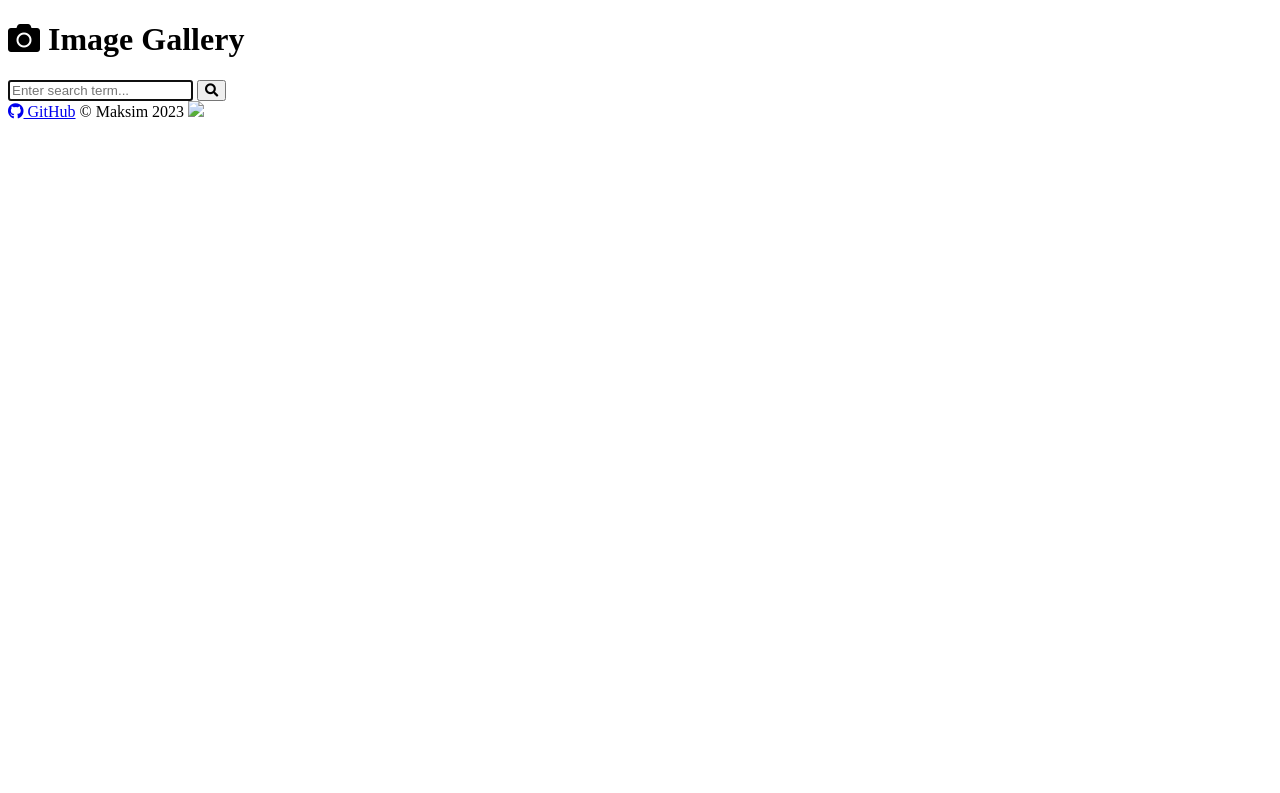
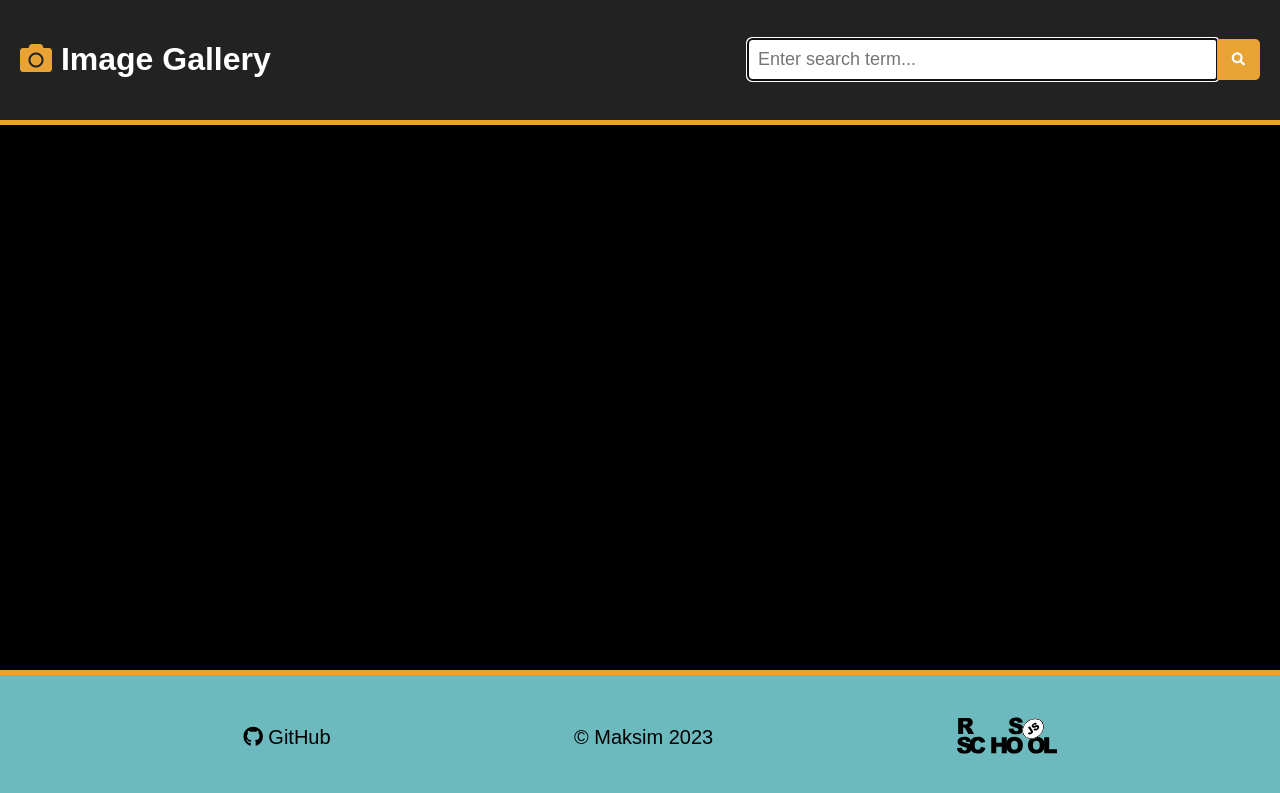
Before and after one commit to geratw/image-gallery, a plain HTML site: page index.html in a window 1280 px wide. Drawn offline with Linux system fonts and the light colour scheme; some packages are replaced by stand-ins of ours; the site is published under a folder, as on GitHub Pages, so addresses that start at the root find nothing; a script that the page names is missing; a web font is replaced by a local one.

Commit message:
fix path

```diff
--- a/index.html
+++ b/index.html
@@ -3,10 +3,10 @@
   <head>
     <meta charset="UTF-8" />
     <meta name="viewport" content="width=device-width, initial-scale=1.0" />
-    <link rel="icon" href="/images/icon.png" type="image/png" />
+    <link rel="icon" href="images/icon.png" type="image/png" />
     <link rel="stylesheet" href="https://use.fontawesome.com/releases/v5.0.8/css/all.css" />
     <title>Image Gallery</title>
-    <link rel="stylesheet" href="/styles/style.css" />
+    <link rel="stylesheet" href="styles/style.css" />
     <style>
       @import url("https://fonts.googleapis.com/css2?family=Caveat&family=Mooli&display=swap");
     </style>
@@ -28,11 +28,11 @@
       <div class="footer-items">
         <a id="profile-link" href="https://github.com/geratw" class="year contact-details"><i class="fab fa-github"></i> GitHub</a>
         <span class="footer-text">&copy; Maksim 2023</span>
-        <a href="https://rs.school/js/" alt="Логотип курса"><img class="logo-image" src="/images/rs_school_js.svg" /></a>
+        <a href="https://rs.school/js/" alt="Логотип курса"><img class="logo-image" src="images/rs_school_js.svg" /></a>
       </div>
     </footer>
 
-    <script src="/scripts/script.js"></script>
+    <script src="scripts/script.js"></script>
     <script src="https://cdn.jsdelivr.net/npm/sweetalert2@11"></script>
   </body>
 </html>
```
